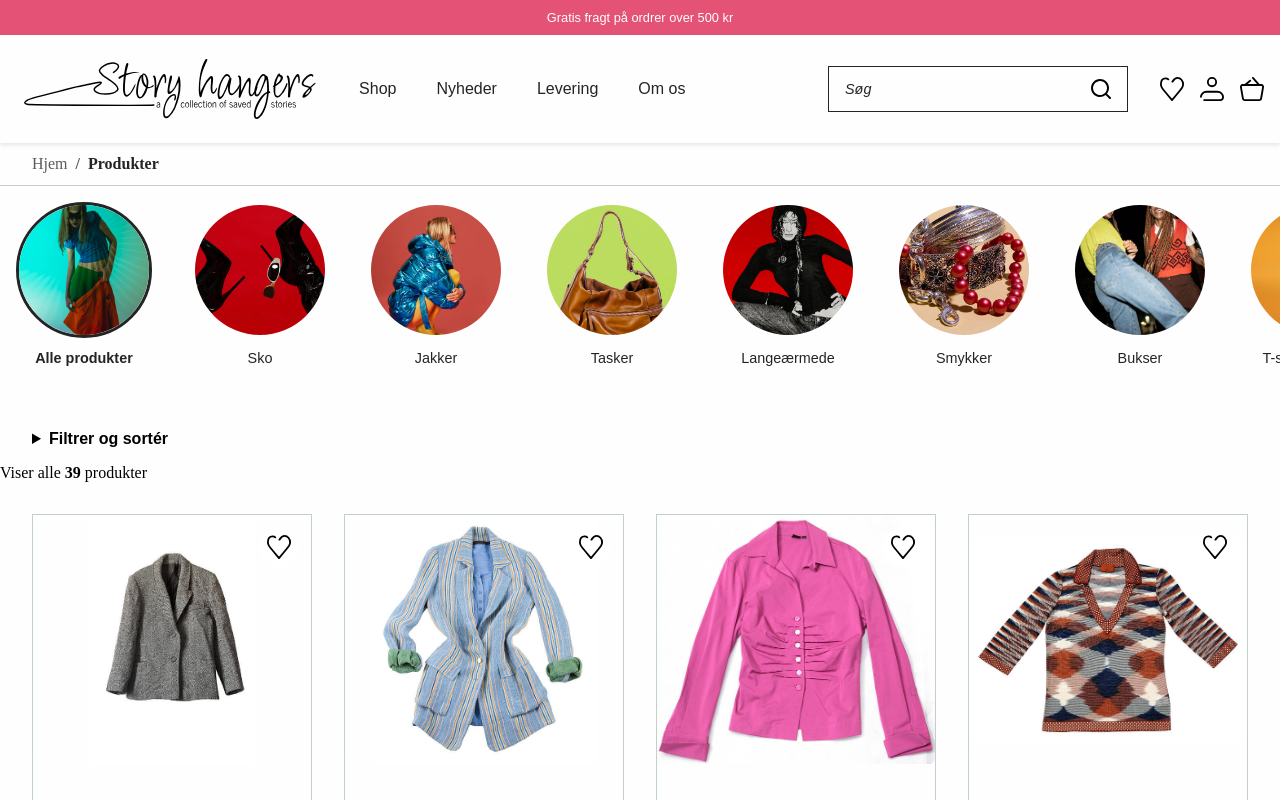
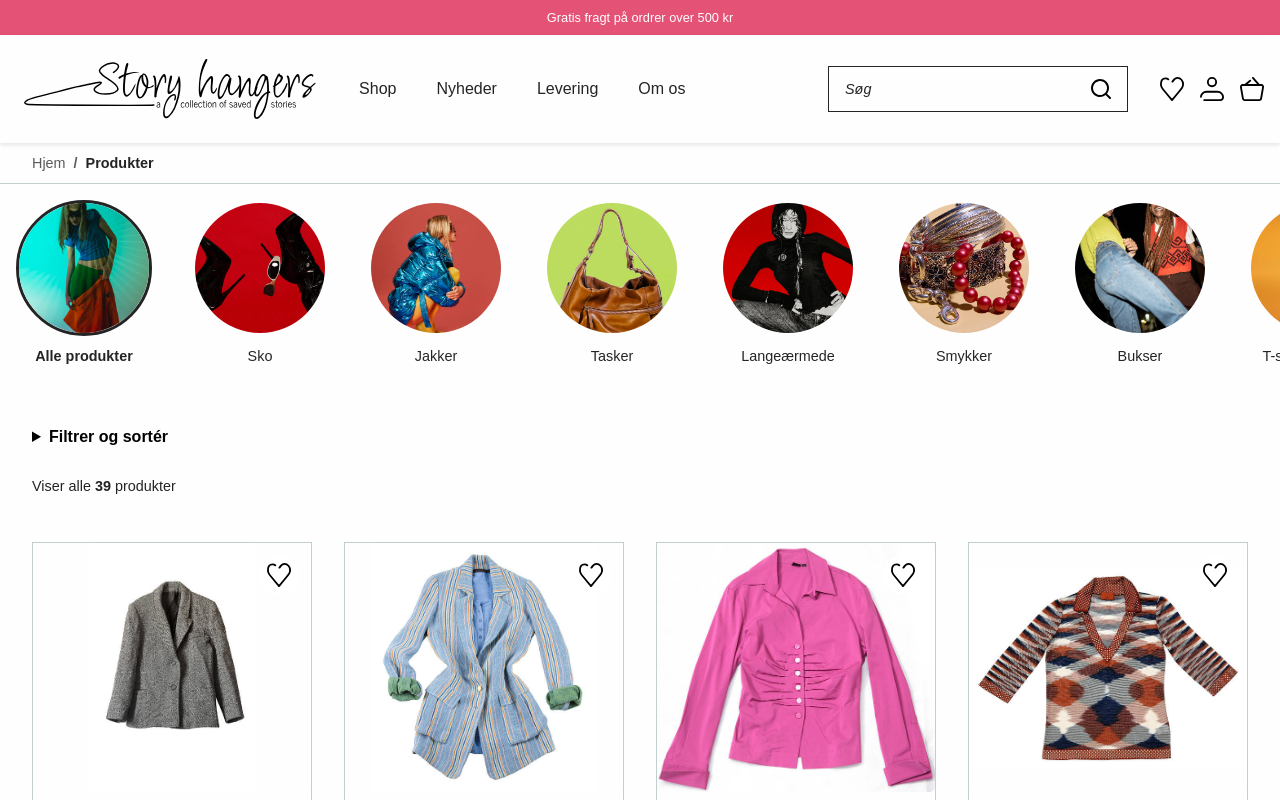
Before and after one commit to juliewboecher/customer-experience-exam, a React (Vite) app: page /products in a window 1280 px wide. Shown: the top 800 px of the page. Built offline with nearby package versions, Linux system fonts and the light colour scheme; a web font is replaced by a local one.

Commit message:
Update breadcrumb and filter info styles for improved readability

```diff
--- a/src/styles.css
+++ b/src/styles.css
@@ -272,7 +272,7 @@ nav a.active {
 
 /* ===== BREADCRUMB ===== */
 .breadcrumb {
-  font-family: var(--font-body);
+  font: var(--h4);
   color: var(--dark-grey);
   padding: 0.75rem 2rem;
   background-color: var(--almost-white);
@@ -309,6 +309,13 @@ nav a.active {
     opacity: 1;
     transform: translateY(0);
   }
+}
+
+.filter-info {
+  font: var(--h4);
+  color: var(--black);
+  padding: 1rem 2rem;
+  background: var(--almost-white);
 }
 
 /* Filterbar */
```
